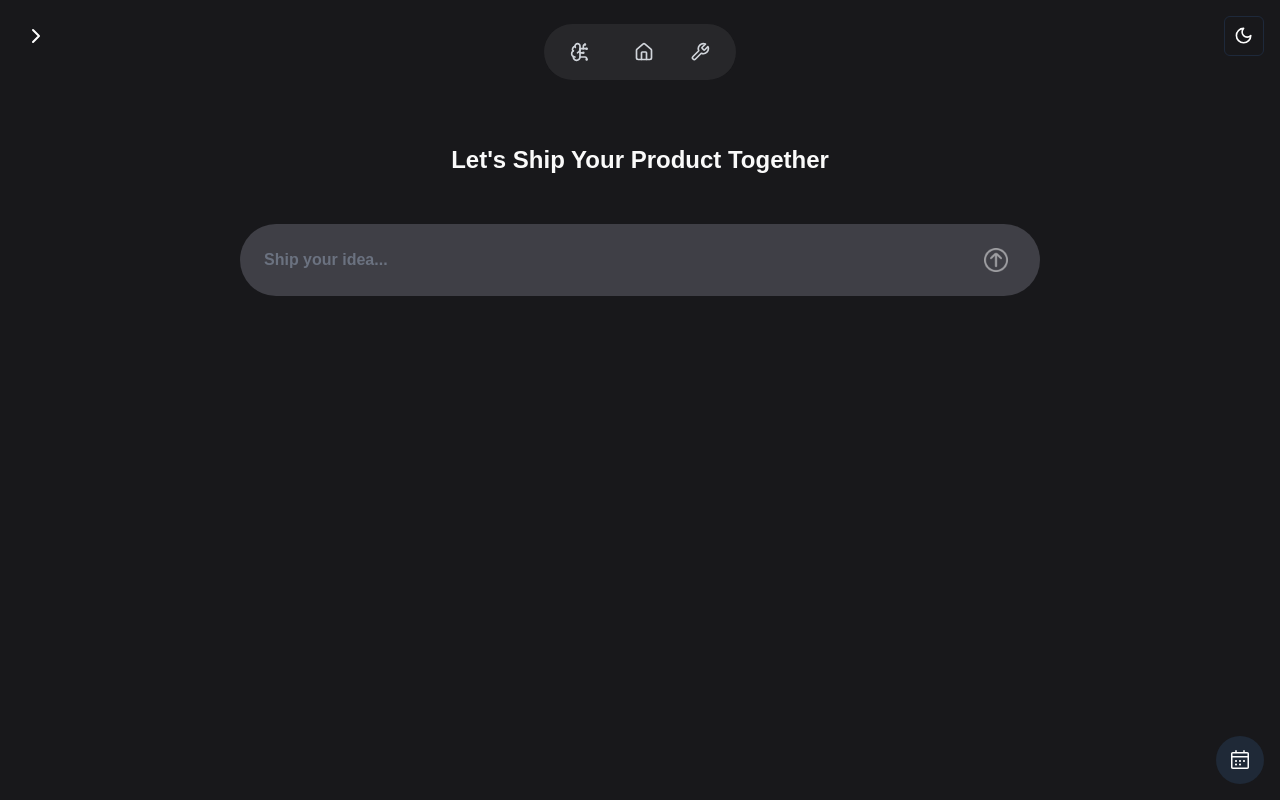
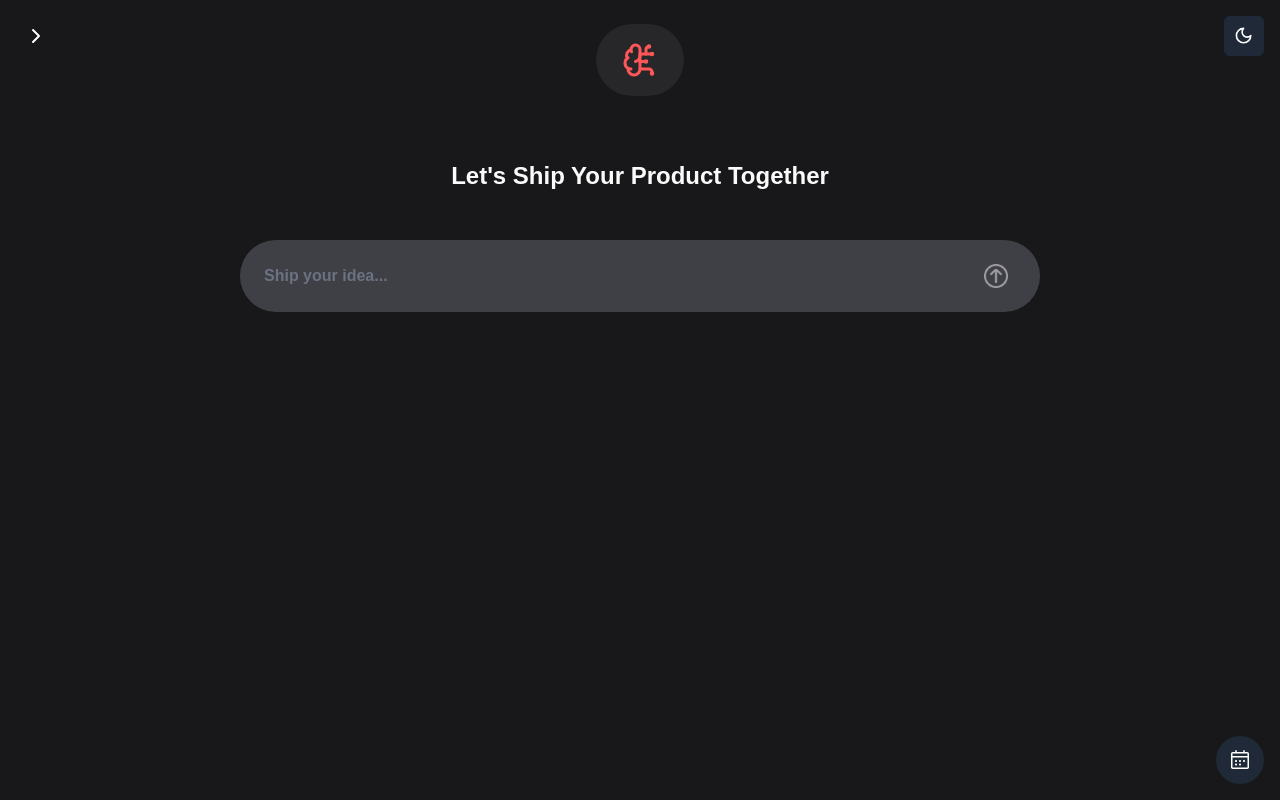
Before and after one commit to cloudboy-jh/monklabNJMAIN, a Next.js app: page / in a window 1280 px wide. Built offline with nearby package versions, Linux system fonts and the light colour scheme.

Commit message:
floating doc updates. Reset Chat needs work.

```diff
--- a/src/app/layout.tsx
+++ b/src/app/layout.tsx
@@ -18,7 +18,7 @@ export const metadata: Metadata = {
   title: "MonkLab",
   description: "Generated by create next app",
   icons: {
-    icon: '/favicon.ico',
+    icon: '/brain-circuit (1).svg', // Update the path to the SVG file
   },
 };
 
--- a/src/components/ui/ChatBox.tsx
+++ b/src/components/ui/ChatBox.tsx
@@ -3,10 +3,10 @@
 import React, { useState, useEffect, useRef, FormEvent, ChangeEvent } from 'react';
 import axios from 'axios';
 import SimpleSheet from './simple-sheet';
-import { useTheme } from 'next-themes'; // Ensure this is correct
+import { useTheme } from 'next-themes';
 import ReactMarkdown from 'react-markdown';
 import { Prism as SyntaxHighlighter } from 'react-syntax-highlighter';
-import { tomorrow } from 'react-syntax-highlighter/dist/esm/styles/prism'; // or import { dark } from 'react-syntax-highlighter/dist/esm/styles/prism';
+import { tomorrow } from 'react-syntax-highlighter/dist/esm/styles/prism';
 import arrowBlack from '@/assets/arrowblack.png';
 import arrowWhite from '@/assets/arrowwhite.png';
 
@@ -34,7 +34,7 @@ const ChatBox: React.FC = () => {
 
   const [isSheetOpen, setIsSheetOpen] = useState(false);
 
-  const [isChatStarted, setIsChatStarted] = useState(false); // New state to track if chat has started
+  const [isChatStarted, setIsChatStarted] = useState(false);
 
   const handleInputChange = (e: ChangeEvent<HTMLInputElement>) => {
     setInputMessage(e.target.value);
@@ -43,8 +43,8 @@ const ChatBox: React.FC = () => {
   const handleInitialPrompt = (e: FormEvent) => {
     e.preventDefault();
     if (inputMessage.trim() === '') return;
-    setIsChatStarted(true); // Switch to chat mode
-    handleSendMessage(e); // Send the initial message
+    setIsChatStarted(true);
+    handleSendMessage(e);
   };
 
   const handleSendMessage = async (e: FormEvent) => {
@@ -105,14 +105,13 @@ const ChatBox: React.FC = () => {
     }
   }, [theme]);
 
-  // Replace the existing renderCodeBlock function with this more comprehensive message renderer
   const renderFormattedMessage = (message: string) => {
     return (
       <ReactMarkdown
         components={{
-          code: ({ node, inline = false, className, children, ...props }: { node?: any; inline?: boolean; className?: string; children?: React.ReactNode; } & React.HTMLProps<HTMLElement>) => { // Made 'node' optional
+          code: ({ className, children, ...props }) => {
             const match = /language-(\w+)/.exec(className || '');
-            return !inline && match ? (
+            return match ? (
               <SyntaxHighlighter
                 style={tomorrow}
                 language={match[1]}
@@ -127,7 +126,6 @@ const ChatBox: React.FC = () => {
               </code>
             );
           },
-          // Add custom styling for other elements if needed
           p: ({ children }) => <p className="mb-2">{children}</p>,
           ul: ({ children }) => <ul className="list-disc pl-4 mb-2">{children}</ul>,
           ol: ({ children }) => <ol className="list-decimal pl-4 mb-2">{children}</ol>,
@@ -155,8 +153,8 @@ const ChatBox: React.FC = () => {
   }
 
   return (
-    <div className="flex flex-col items-center justify-start h-full pb-40"> {/* Changed pt-10 to pb-20 */}
-      <div className="relative mb-8"> {/* Increased bottom margin */}
+    <div className="flex flex-col items-center justify-start h-full pb-40">
+      <div className="relative mb-8">
         <h1 className="text-2xl font-bold relative overflow-hidden">
           <span className="shine-text">Let's Ship Your Product Together</span>
           <div className="light-sweep absolute inset-0"></div>
--- a/src/components/ui/floatingdoc.tsx
+++ b/src/components/ui/floatingdoc.tsx
@@ -1,32 +1,50 @@
-import React from 'react';
+import React, { useState } from 'react';
 import Link from 'next/link';
 import { useTheme } from "next-themes";
-import { BrainCircuit, Home, Wrench } from 'lucide-react'; // Import BrainCircuit icon
+import { Home, Wrench, RefreshCw, Settings } from 'lucide-react';
 
-export default function FloatingDock() {
+interface FloatingDockProps {
+  onRestartChat: () => void;
+}
+
+export default function FloatingDock({ onRestartChat }: FloatingDockProps) {
   const { theme } = useTheme();
+  const [isDrawerOpen, setIsDrawerOpen] = useState(false);
 
   const dockItems = [
-    { icon: BrainCircuit, label: "Menu", href: "#" }, // Add BrainCircuit as the first item
     { icon: Home, label: "Home", href: "/" },
     { icon: Wrench, label: "Build", href: "/build" },
+    { icon: RefreshCw, label: "Restart Chat", href: "#", onClick: onRestartChat }, // Ensure onRestartChat is used
+    { icon: Settings, label: "Settings", href: "/settings" },
   ];
 
   return (
     <nav className={`${theme === 'dark' ? 'bg-zinc-800' : 'bg-gray-200'} bg-opacity-90 rounded-full px-4 py-2 backdrop-blur-sm`}>
-      <div className="flex items-center justify-center space-x-4">
+      <div className="flex items-center justify-center">
+        <button
+          onClick={() => setIsDrawerOpen(!isDrawerOpen)}
+          className={`group flex items-center justify-center w-14 h-14 rounded-full transition-all duration-500 ease-in-out hover:bg-opacity-50 focus:outline-none focus:ring-2 focus:ring-primary focus:ring-opacity-50 ${
+            theme === 'dark' ? 'text-gray-300 hover:bg-gray-700' : 'text-gray-800 hover:bg-gray-300'
+          }`}
+          aria-label="Menu"
+        >
+          <img src="/brain-circuit (1).svg" alt="Menu" className="w-9 h-9" />
+        </button>
+        <div className={`flex overflow-hidden transition-all duration-500 ease-in-out ${isDrawerOpen ? 'max-w-xs' : 'max-w-0'}`}>
           {dockItems.map((item, index) => (
-          <Link
-            key={index}
-            href={item.href}
-            className={`group flex items-center justify-center w-10 h-10 rounded-full transition-all duration-300 ease-in-out hover:bg-opacity-50 focus:outline-none focus:ring-2 focus:ring-primary focus:ring-opacity-50 ${
+            <Link key={index} href={item.href} passHref>
+              <button
+                onClick={item.onClick} // Ensure onClick is correctly attached
+                className={`group flex items-center justify-center w-10 h-10 rounded-full transition-all duration-500 ease-in-out hover:bg-opacity-50 focus:outline-none focus:ring-2 focus:ring-primary focus:ring-opacity-50 ${
                   theme === 'dark' ? 'text-gray-300 hover:bg-gray-700' : 'text-gray-800 hover:bg-gray-300'
-            } ${index === 0 ? 'mr-2' : ''}`} // Add extra margin to the right of the BrainCircuit icon
+                }`}
                 aria-label={item.label}
               >
                 <item.icon className="w-5 h-5" />
+              </button>
             </Link>
           ))}
+        </div>
       </div>
     </nav>
   );
--- a/src/components/ui/simple-sheet.tsx
+++ b/src/components/ui/simple-sheet.tsx
@@ -5,7 +5,7 @@ import {
   Sheet,
   SheetContent,
 } from "@/components/ui/sheet"
-import { Home, RefreshCw, Settings } from "lucide-react"
+import { Home } from "lucide-react"
 import Link from 'next/link'
 import { useTheme } from "next-themes"
 
@@ -23,9 +23,6 @@ const SimpleSheet: React.FC<SimpleSheetProps> = ({ isOpen, onOpenChange, onResta
   const hoverBgColor = theme === 'dark' ? 'hover:bg-zinc-700' : 'hover:bg-gray-100';
   const borderColor = theme === 'dark' ? 'border-zinc-700' : 'border-gray-200';
 
-  // If onRestartChat is provided, use it; otherwise, use a default empty function
-  const handleRestartChat = onRestartChat || (() => {});
-
   return (
     <Sheet open={isOpen} onOpenChange={onOpenChange}>
       <SheetContent side="left" className={`${bgColor} ${textColor} border-r ${borderColor}`}>
@@ -37,21 +34,6 @@ const SimpleSheet: React.FC<SimpleSheetProps> = ({ isOpen, onOpenChange, onResta
               <span>Home</span>
             </Link>
           </Button>
-          <Button
-            variant="ghost"
-            className={`justify-start ${hoverBgColor}`}
-            onClick={() => {
-              handleRestartChat();
-              onOpenChange(false);
-            }}
-          >
-            <RefreshCw className={`mr-2 h-4 w-4 ${textColor}`} />
-            <span>Restart Chat</span>
-          </Button>
-          <Button variant="ghost" className={`justify-start ${hoverBgColor}`}>
-            <Settings className={`mr-2 h-4 w-4 ${textColor}`} />
-            <span>Settings</span>
-          </Button>
         </div>
       </SheetContent>
     </Sheet>
--- a/src/components/ui/themetoggle.tsx
+++ b/src/components/ui/themetoggle.tsx
@@ -13,12 +13,23 @@ import {
 } from "@/components/ui/dropdown-menu"
 
 export function ThemeToggle() {
-  const { setTheme } = useTheme()
+  const { theme, setTheme } = useTheme()
+  const [mounted, setMounted] = React.useState(false)
+
+  React.useEffect(() => {
+    setMounted(true)
+  }, [])
+
+  if (!mounted) {
+    return null
+  }
 
   return (
     <DropdownMenu>
       <DropdownMenuTrigger asChild>
-        <Button variant="outline" size="icon">
+        <Button variant="outline" size="icon" className={
+          theme === 'dark' ? 'bg-gray-800 hover:bg-gray-700' : 'bg-white hover:bg-gray-100'
+        }>
           <Sun className="h-[1.2rem] w-[1.2rem] rotate-0 scale-100 transition-all dark:-rotate-90 dark:scale-0" />
           <Moon className="absolute h-[1.2rem] w-[1.2rem] rotate-90 scale-0 transition-all dark:rotate-0 dark:scale-100" />
           <span className="sr-only">Toggle theme</span>
```
Also changed, not shown: public/brain-circuit (1).svg (added), 1 other file (tests, documents, lock files or other folders). Lines whose indentation alone changed are shown as unchanged.
